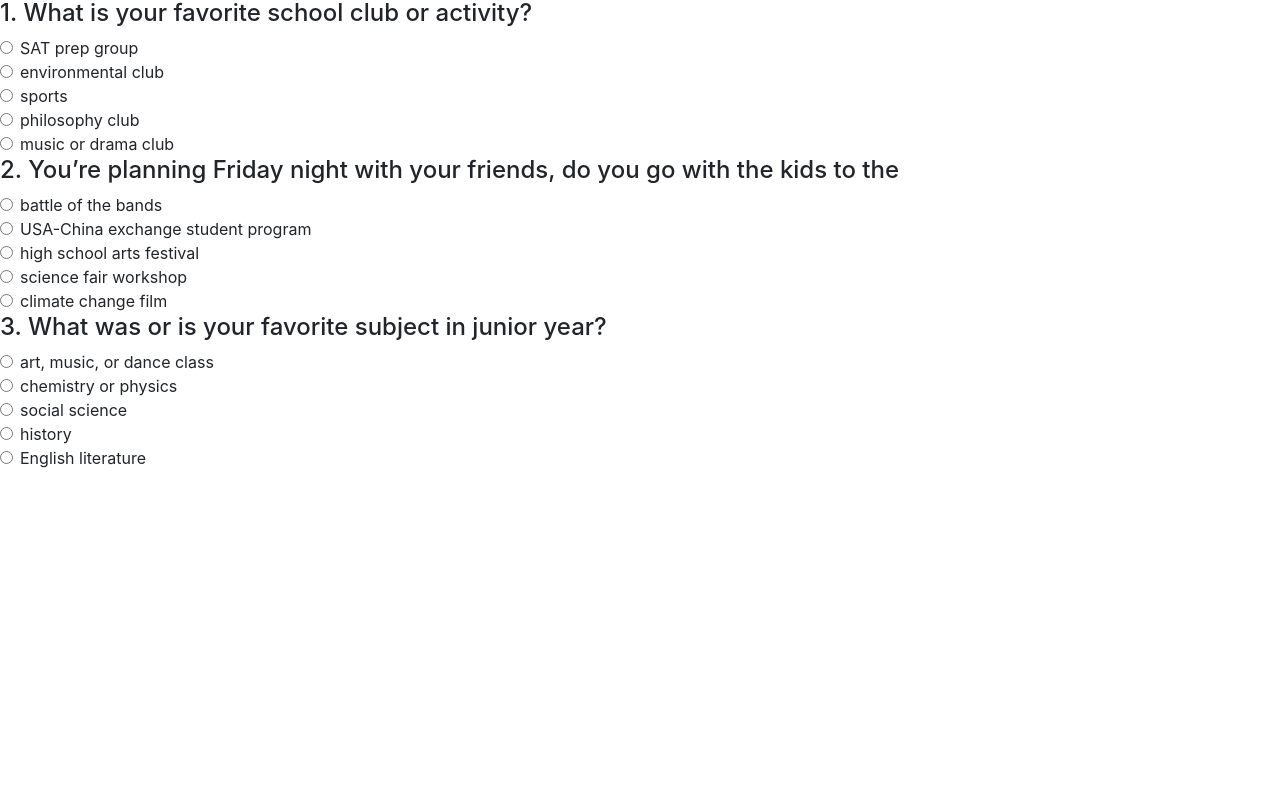
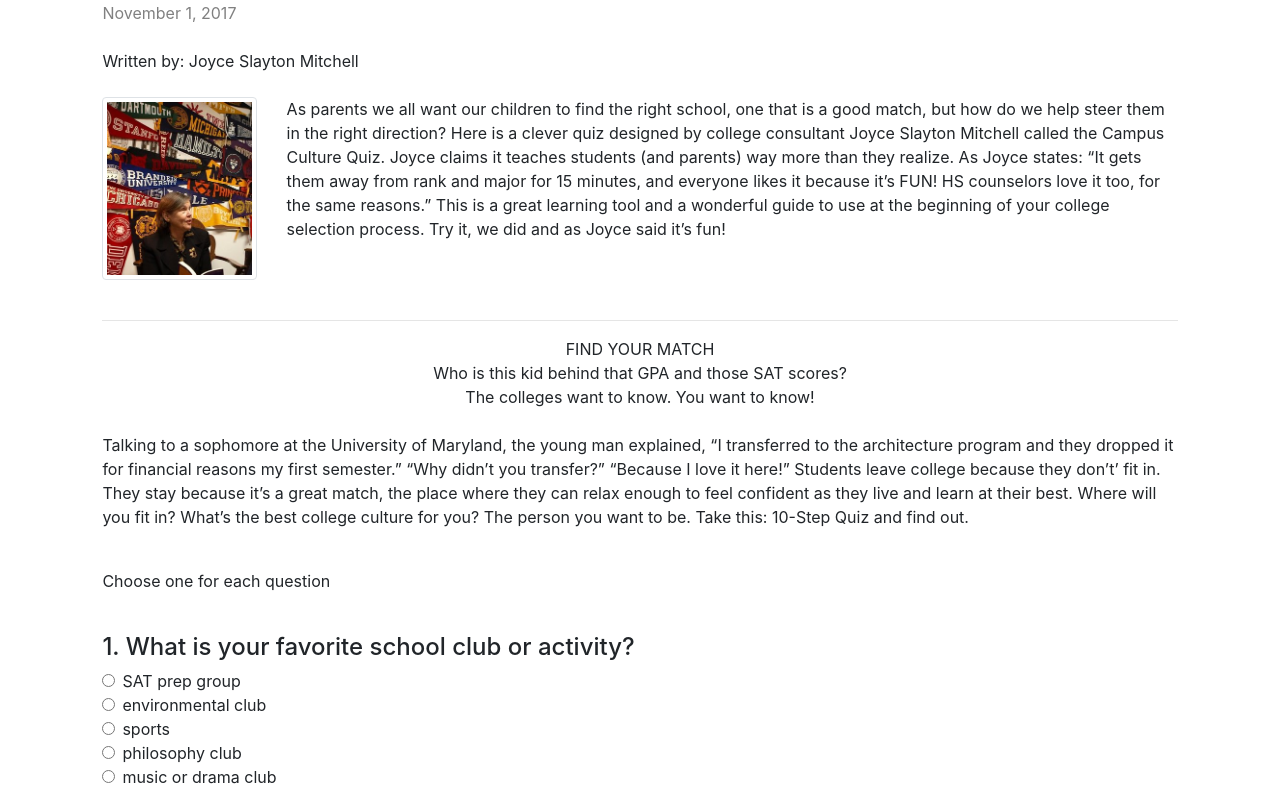
Before and after one commit to coltonberger/quizExample, a website: page index.html in a window 1280 px wide. Shown: the part 79-865 px from the top of the page. Before the commit the page ends 800 px from the top, so only its background shows below. Drawn offline with nearby package versions, Linux system fonts and the light colour scheme.

Commit message:
created full header

```diff
--- /dev/null
+++ b/index.css
@@ -0,0 +1,18 @@
+body, html {
+margin-left:8%;
+margin-right:8%;
+margin-bottom:3%;
+margin-top:3%;
+}
+
+.date {
+  color: gray
+}
+
+.quizHeader {
+  text-align: center
+}
+
+.questions {
+  margin-top: 40px
+}
--- a/index.html
+++ b/index.html
@@ -6,17 +6,39 @@
     <meta name="viewport" content="width=device-width, initial-scale=1, shrink-to-fit=no">
 
     <!-- Bootstrap CSS -->
+    <link href="index.css" rel="stylesheet">
     <link rel="stylesheet" href="https://stackpath.bootstrapcdn.com/bootstrap/4.1.3/css/bootstrap.min.css" integrity="sha384-MCw98/SFnGE8fJT3GXwEOngsV7Zt27NXFoaoApmYm81iuXoPkFOJwJ8ERdknLPMO" crossorigin="anonymous">
 
     <title>College Quiz</title>
   </head>
   <body>
-    <div class="title">
-      <h3>10-STEP CAMPUS CULTURE QUIZ</h3>
-      <h4>Choose one for each question<h4>
+    <div class="header">
+      <h3 class="title">10-STEP CAMPUS CULTURE QUIZ</h3>
+        <div class="date">November 1, 2017</div>
+        <br>
+        <div class="author">Written by: Joyce Slayton Mitchell</div>
+        <br>
+        <div class="authordetails">
+          <div class="row">
+            <div class="col-sm-2">
+              <img src="./images/JSM+NBS+pennants.jpg" alt="image" class="img-thumbnail">
+            </div>
+            <div class="col-sm-10">
+              As parents we all want our children to find the right school, one that is a good match, but how do we help steer them in the right direction? Here is a clever quiz designed by college consultant Joyce Slayton Mitchell called the Campus Culture Quiz. Joyce claims it teaches students (and parents) way more than they realize. As Joyce states: “It gets them away from rank and major for 15 minutes, and everyone likes it because it’s FUN!  HS counselors love it too, for the same reasons.” This is a great learning tool and a wonderful guide to use at the beginning of your college selection process. Try it, we did and as Joyce said it’s fun!
+            </div>
+          </div>
+        </div>
     </div>
+    <br>
+    <hr>
+    <div class="quizHeader">FIND YOUR MATCH <br>
+    Who is this kid behind that GPA and those SAT scores?<br>
+    The colleges want to know.  You want to know!</div>
+    <br>
+    <div class="quizdescription">Talking to a sophomore at the University of Maryland, the young man explained, “I transferred to the architecture program and they dropped it for financial reasons my first semester.”  “Why didn’t you transfer?”  “Because I love it here!”  Students leave college because they don’t’ fit in.  They stay because it’s a great match, the place where they can relax enough to feel confident as they live and learn at their best. Where will you fit in?  What’s the best college culture for you?  The person you want to be. Take this: 10-Step Quiz and find out.</div>
 
     <div class="questions">
+      <div>Choose one for each question<div>
       <!-- FIRST question -->
     <div class="questions">
       <!-- Question 1 -->
```
Also changed, not shown: images/JSM+NBS+pennants.jpg (added).
